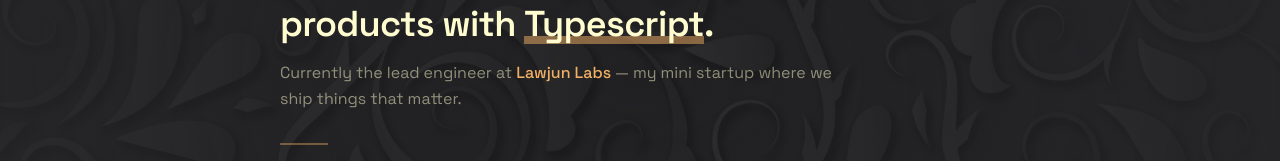
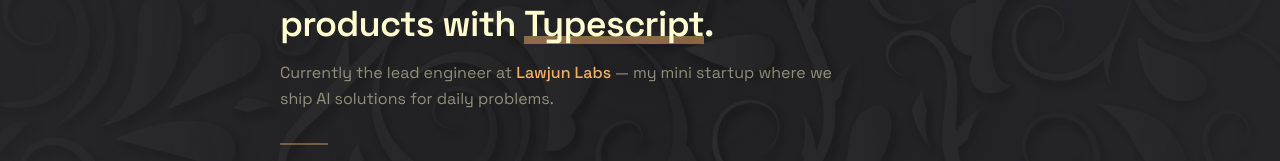
Before and after one commit to lawrencejr5/oputalawrence, a Next.js app: page / in a window 1280 px wide. Shown: the part 319-480 px from the top of the page. Built offline with nearby package versions, Linux system fonts and the light colour scheme.

Commit message:
added app-ads text

```diff
--- a/app/page.tsx
+++ b/app/page.tsx
@@ -70,7 +70,7 @@
             >
               Lawjun Labs
             </a>{" "}
-            — my mini startup where we ship things that matter.
+            — my mini startup where we ship AI solutions for daily problems.
           </p>
 
           <hr className={styles.divider} />
```
Also changed, not shown: app-ads.txt (added).
